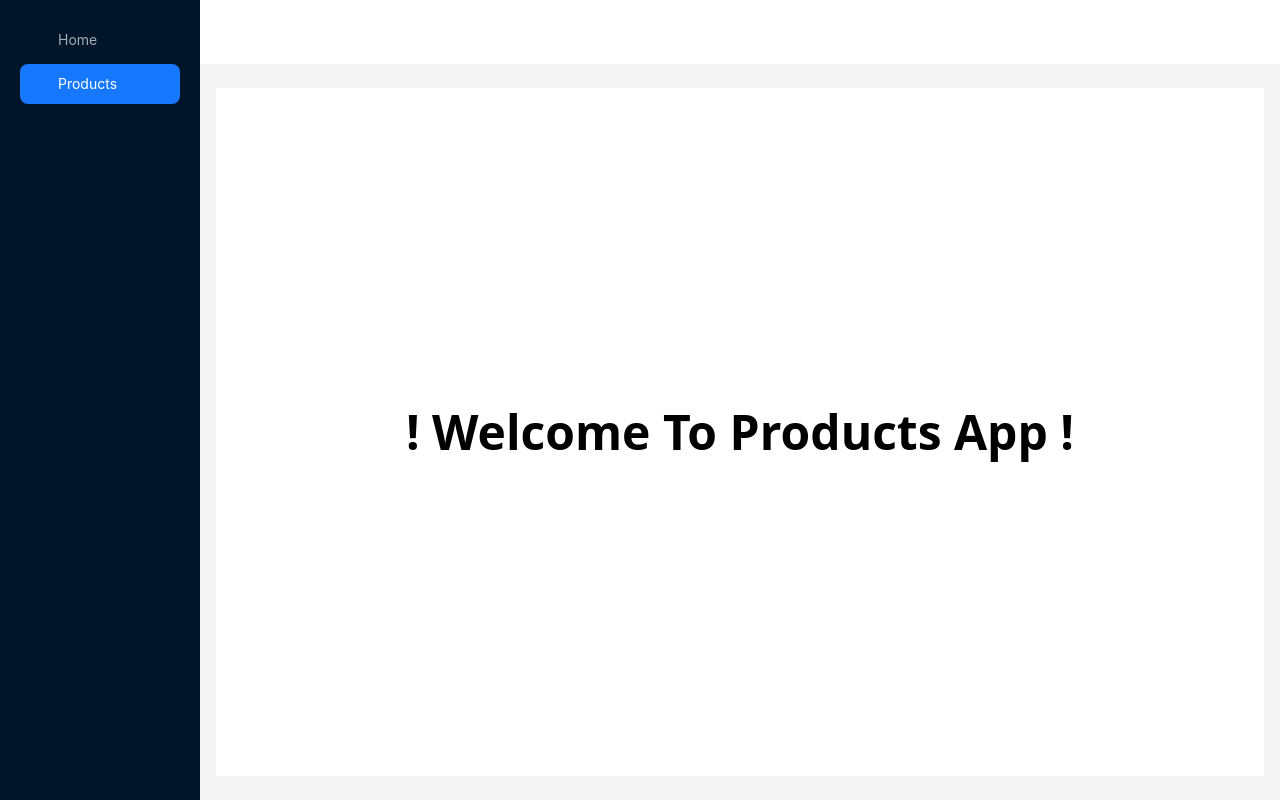
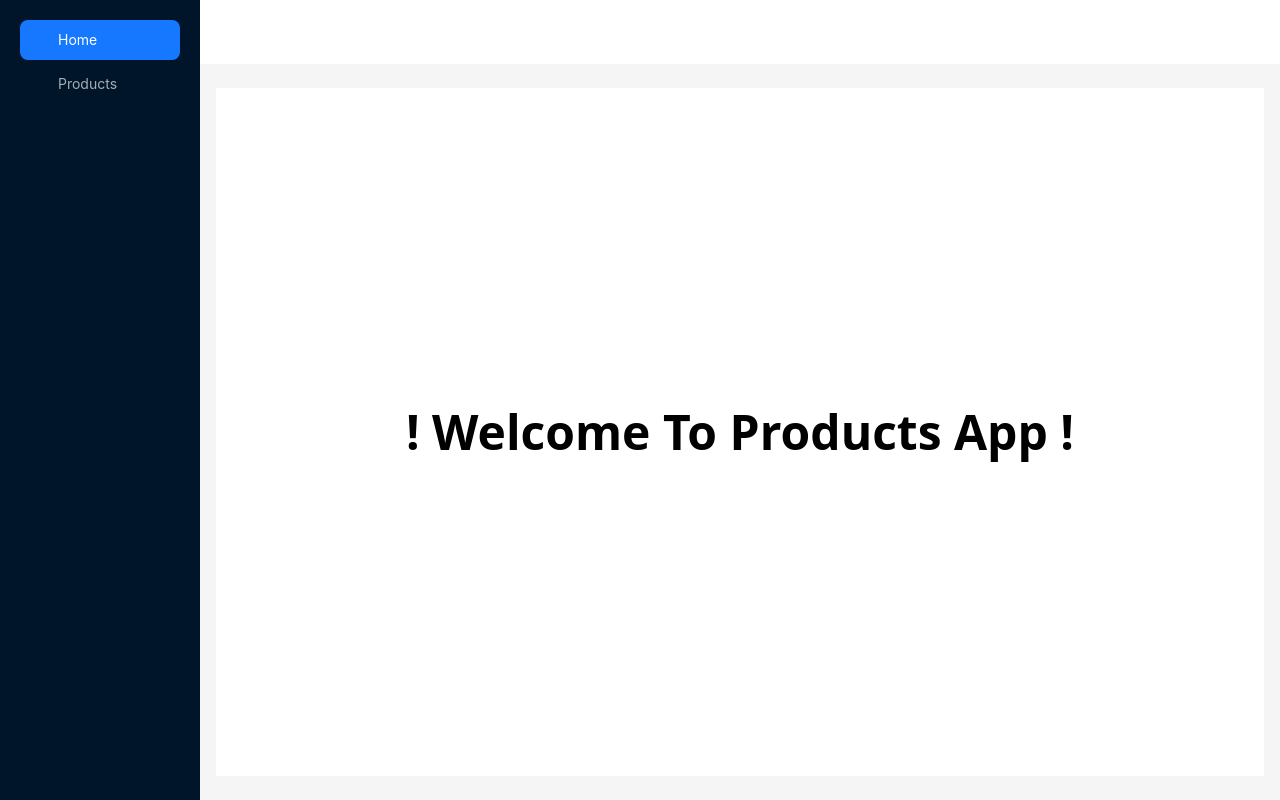
Before and after one commit to grettelHdez/microfrontend-products-test, a Next.js app: page / in a window 1280 px wide. Built offline with nearby package versions, Linux system fonts and the light colour scheme.

Commit message:
Fix Focus Sidebar

```diff
--- a/src/components/ui/Sidebar.tsx
+++ b/src/components/ui/Sidebar.tsx
@@ -12,12 +12,12 @@ export const Sidebar: FC<ISidebar> = ({ collapsed }) => {
   const router = useRouter()
 
   const [selectedKey, setSelectedKey] = useState(() => {
-    const newRoute = `${BASE_URL}/products`
+    const newRoute = `${BASE_URL}${router.pathname}`
     return newRoute.includes(APP_ROUTES.PRODUCTS) ? SIDEBAR_KEYS.KEY_2 : SIDEBAR_KEYS.KEY_1
   })
 
   useEffect(() => {
-    const newRoute = `${BASE_URL}/products`
+    const newRoute = `${BASE_URL}${router.pathname}`
     if (newRoute.includes(APP_ROUTES.PRODUCTS)) setSelectedKey(SIDEBAR_KEYS.KEY_2)
     else setSelectedKey(SIDEBAR_KEYS.KEY_1)
   }, [router.pathname])
--- a/src/utils/utils.ts
+++ b/src/utils/utils.ts
@@ -7,6 +7,7 @@ export const API_ROUTES = {
 }
 
 export const APP_ROUTES = {
+  HOME: BASE_URL,
   PRODUCTS: `${BASE_URL}/products`,
   MODIFY_PRODUCT: `${BASE_URL}/products/modify`,
 }
```
Also changed, not shown: 1 other file (tests, documents, lock files or other folders).
